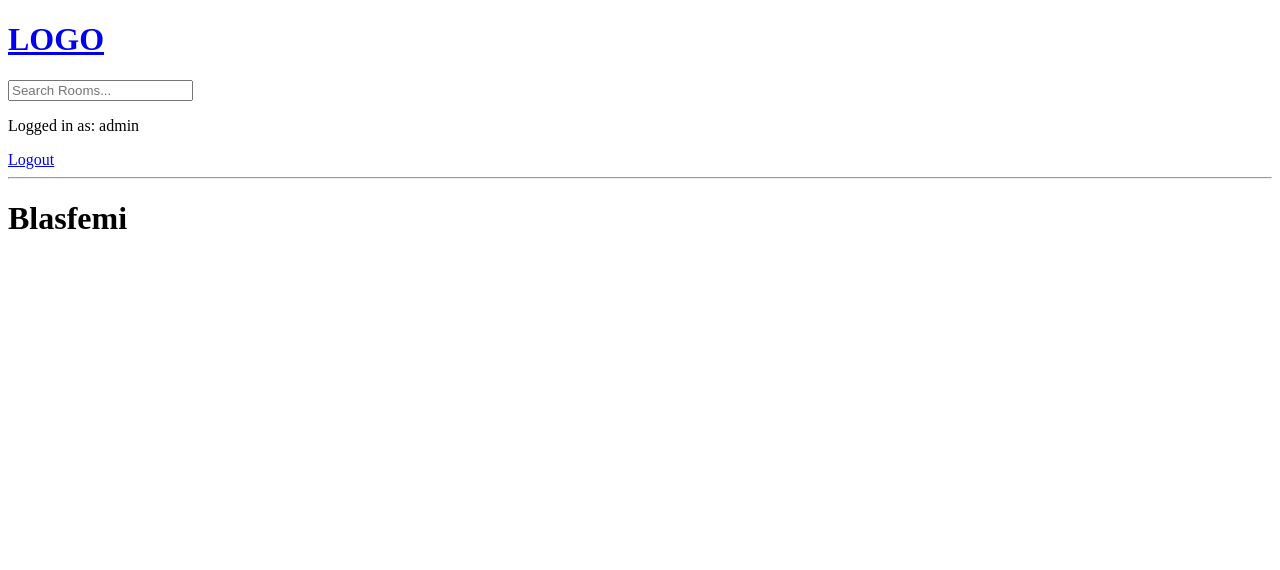
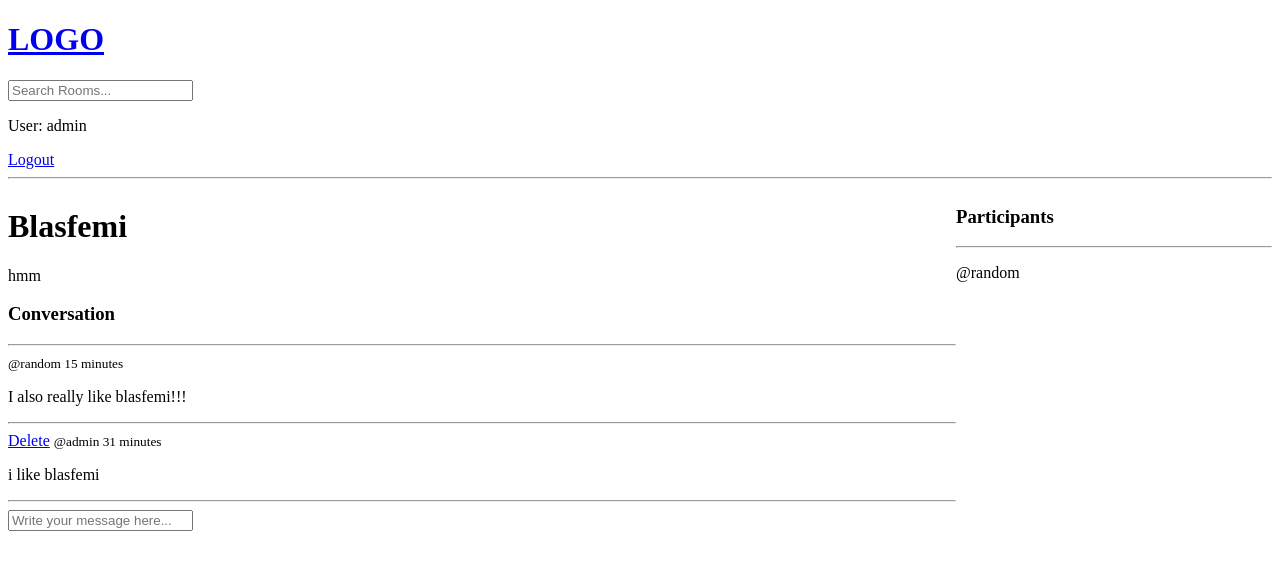
Before and after one commit to Hagestregen/BuddyStudy, a Django app: page /room/4/ in a window 1280 px wide. Shown: the top 570 px of the page. Run offline with Django 5.2, Linux system fonts and the light colour scheme; a user stored in the database is signed in; data comes from the database, SQL or seed files in the repository; both versions use the stored data as it was after the commit.

Commit message:
CRUD messages

```diff
--- a/base/models.py
+++ b/base/models.py
@@ -14,7 +14,7 @@ class Room(models.Model):
     topic = models.ForeignKey(Topic, on_delete=models.SET_NULL, null=True) #If a topic is deleted
     name = models.CharField(max_length=200)
     description = models.TextField(null=True, blank=True) #Allows for data to be blank when creating new data
-    # participants =
+    participants = models.ManyToManyField(User, related_name='participants', blank=True)
     updated = models.DateTimeField(auto_now=True) #Saves the timestamp when data is saved
     created = models.DateTimeField(auto_now_add=True) #Only take a timestamp when the data is created
 
--- a/base/templates/base/room.html
+++ b/base/templates/base/room.html
@@ -1,6 +1,51 @@
 {% extends 'main.html' %}
 
 {% block content %}
-<h1>{{room.name}}</h1>
+<style>
+    .room-container{
+        display: grid;
+        grid-template-columns: 3fr 1fr;
+    }
+</style>
+<div class="room-container">
+    <div>
+        <h1>{{room.name}}</h1>
+        <p>{{room.description}}</p>
 
+        <div class="comment-wrapper">
+            <h3>Conversation</h3>
+            <hr>
+            {% for message in room_messages %}
+                <div>
+                    {% if request.user == message.user %}
+                    <a href="{% url 'delete-message' message.id %}">Delete</a>
+                    {% endif %}
+                    <small>@{{message.user}}  {{message.created|timesince}}</small>
+                    <p>{{message.body}}</p>
+                    <hr>
+                </div>
+            {% endfor %}
+        </div>
+
+        {% if request.user.is_authenticated %}
+        <div class="comment-form">
+            <form method="POST" action="">
+                {% csrf_token %}
+                <input type="text" name="body" placeholder="Write your message here...">
+            </form>
+        </div>
+
+        {% endif %}
+    </div>
+    <div>
+        <h3>Participants</h3>
+        <hr>
+
+        {% for user in participants %}
+            <div>
+                <p>@{{user.username}}</p>
+            </div>
+        {% endfor %}
+    </div>
+</div>
 {% endblock content %}
--- a/base/urls.py
+++ b/base/urls.py
@@ -4,6 +4,7 @@ from . import views
 urlpatterns = [
     path('login/', views.loginPage, name='login'),
     path('logout/', views.logoutUser, name='logout'),
+    path('register/', views.registerUser, name='register'),
 
     path('', views.home, name='home'),
 
@@ -12,4 +13,5 @@ urlpatterns = [
     path('create-room', views.createRoom, name='create-room'),
     path('update-room/<str:pk>/', views.updateRoom, name='update-room'), #Update room need a pk for the function 'updateRoom'
     path('delete-room/<str:pk>/', views.deleteRoom, name='delete-room'),
+    path('delete-message/<str:pk>/', views.deleteMessage, name='delete-message'),
 ]
--- a/base/views.py
+++ b/base/views.py
@@ -1,5 +1,5 @@
 from django.shortcuts import render, redirect
-from .models import Room, Topic
+from .models import Room, Topic, Message
 from django.db.models import Q
 from .forms import RoomForm
 from django.contrib.auth.models import User
@@ -7,6 +7,7 @@ from django.contrib import messages
 from django.contrib.auth import authenticate, login, logout
 from django.contrib.auth.decorators import login_required
 from django.http import HttpResponse
+from django.contrib.auth.forms import UserCreationForm
 
 
 # Python key value pair
@@ -17,12 +18,12 @@ from django.http import HttpResponse
 # ]
 
 def loginPage(request):
-
+    page = 'login'
     if request.user.is_authenticated:
         return redirect('home')
 
     if request.method == 'POST':
-        username = request.POST.get('username')
+        username = request.POST.get('username').lower()
         password = request.POST.get('password')
         try:
             user = User.objects.get(username=username)
@@ -34,13 +35,27 @@ def loginPage(request):
             return redirect('home')
         else:
             messages.error(request, 'Username OR Password does not exist')
-    context = {}
+    context = {'page': page}
     return render(request, 'base/login_register.html', context)
 
 
 def logoutUser(request):
     logout(request) #Deletes the user session
     return redirect('home')
+
+def registerUser(request):
+    form = UserCreationForm()
+    if request.method == 'POST':
+        form = UserCreationForm(request.POST)
+        if form.is_valid():
+            user = form.save(commit=False) #Freeze the save so that we can use lowercase on username
+            user.username = user.username.lower()
+            user.save()
+            login(request, user)
+            return redirect('home') #The registered user is logged in
+        else:
+            messages.error(request, 'An error occured')
+    return render(request, 'base/login_register.html', {'form':form})
 
 
 # Take in a request from url:''
@@ -61,7 +76,18 @@ def home(request):
 
 def room(request, pk):
     room = Room.objects.get(id=pk) # gives us the object with id matching the pk
-    context = {'room': room}
+    room_messages = room.message_set.all().order_by('-created') #Gives us the info about the Message model as a child of Room model in a order of newest first
+    participants = room.participants.all()
+
+    if request.method == 'POST':
+        message = Message.objects.create(
+            user=request.user,
+            room=room,
+            body=request.POST.get('body')
+        )
+        room.participants.add(request.user)
+        return redirect('room', pk=room.id)
+    context = {'room': room, 'room_messages':room_messages, 'participants': participants}
     return render(request, 'base/room.html', context)
 
 
@@ -95,6 +121,7 @@ def updateRoom(request, pk):
     return render(request, 'base/room_form.html', context) #Context is what is being sent to the html page
 
 
+@login_required(login_url='login')
 def deleteRoom(request, pk):
     room = Room.objects.get(id=pk)
     if request.user != room.host:
@@ -103,3 +130,14 @@ def deleteRoom(request, pk):
         room.delete()
         return redirect('home')
     return render(request, 'base/delete.html', {'obj':room})
+
+
+@login_required(login_url='login')
+def deleteMessage(request, pk):
+    message = Message.objects.get(id=pk)
+    if request.user != message.user:
+        return HttpResponse('You are not allowed here')
+    if request.method == 'POST':
+        message.delete()
+        return redirect('home')
+    return render(request, 'base/delete.html', {'obj':message})
--- a/templates/navbar.html
+++ b/templates/navbar.html
@@ -7,7 +7,7 @@
 </form>
 
 {% if request.user.is_authenticated %}
-<p>Logged in as: {{request.user.get_username}}</p>
+<p>User: {{request.user.get_username}}</p>
 <a href="{% url 'logout' %}">Logout</a>
 {% else %}
 <a href="{% url 'login' %}">Login</a>
```
Also changed, not shown: base/templates/base/login_register.html (+16 -0 lines), base/migrations/0003_alter_room_options_room_participants.py (added), db.sqlite3.
